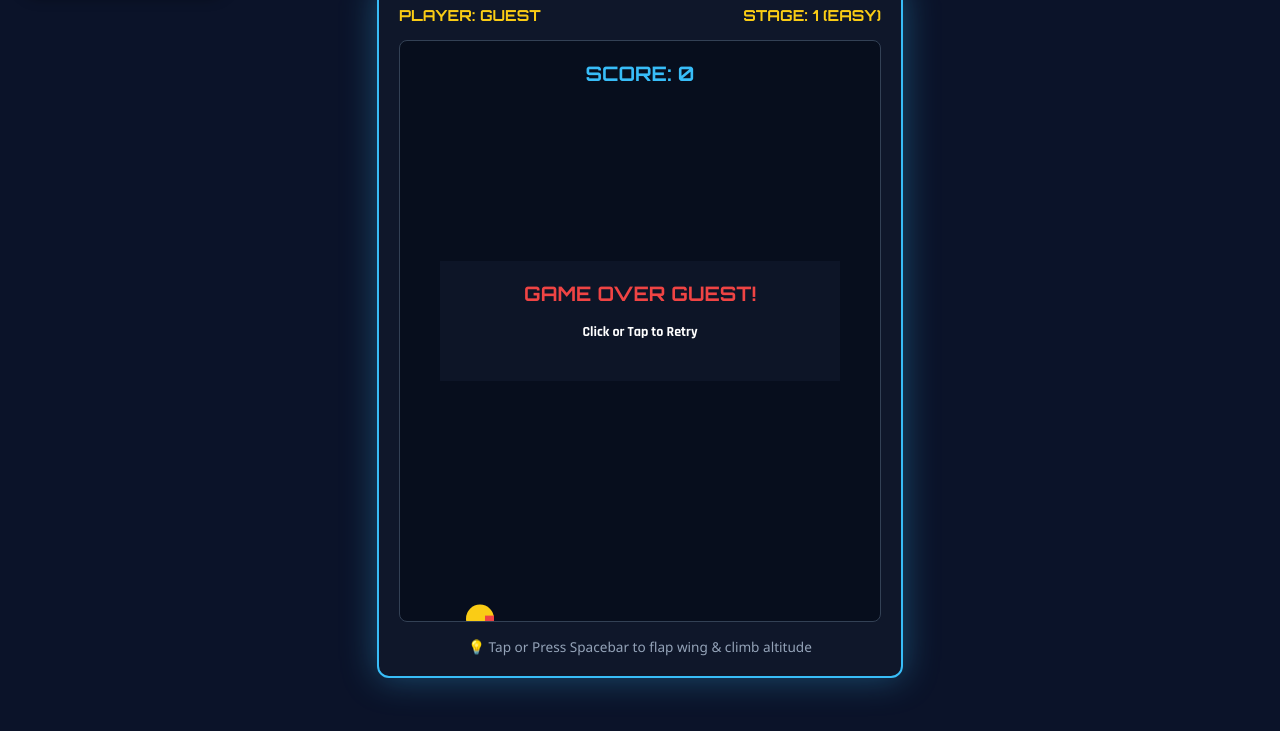
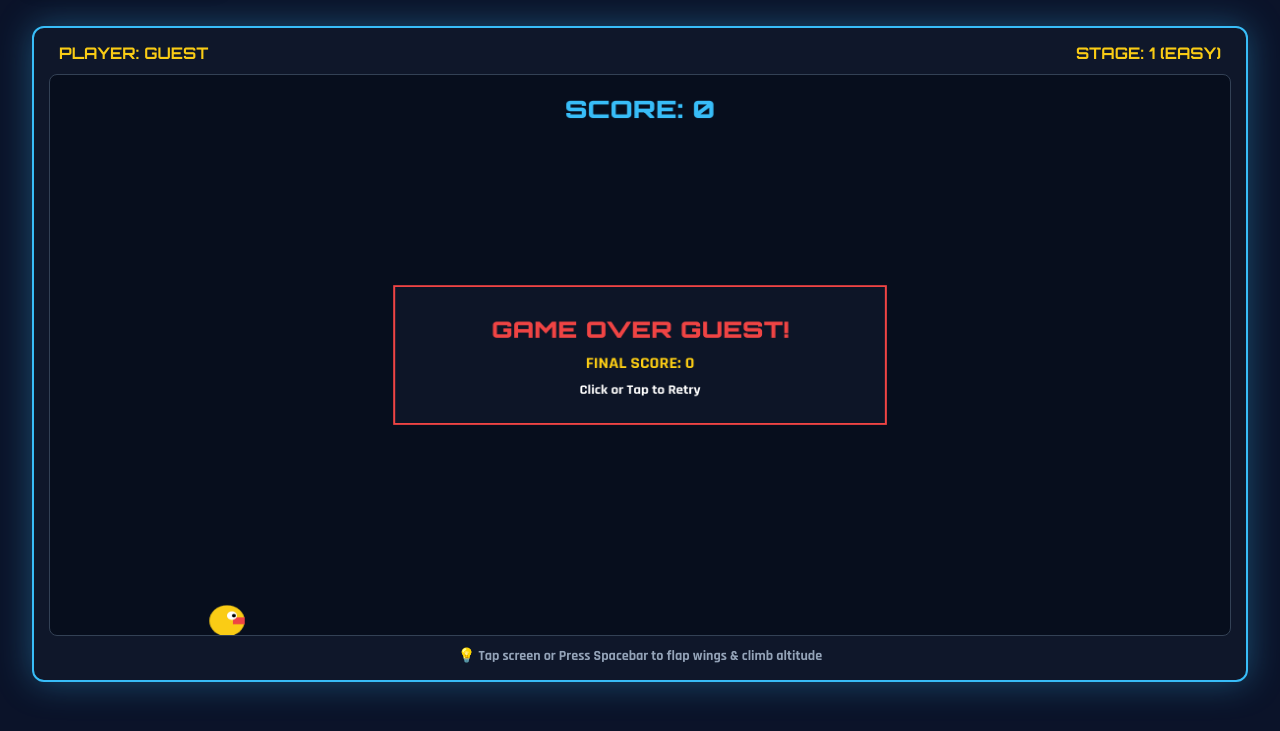
Before and after one commit to krde-hue/SBHUB.2026, a plain HTML site: page flappy.html in a window 1280 px wide. Shown: the part 69-800 px from the top of the page. Drawn offline with Linux system fonts and the light colour scheme.

Commit message:
Update flappy.html

```diff
--- a/flappy.html
+++ b/flappy.html
@@ -25,11 +25,12 @@
             align-items: center;
             justify-content: center;
             overflow: hidden;
+            padding: 20px;
         }
 
         .header-bar {
             position: absolute;
-            top: 20px;
+            top: 15px;
             left: 20px;
             right: 20px;
             display: flex;
@@ -51,17 +52,21 @@
             box-shadow: 0 4px 14px rgba(0, 0, 0, 0.4);
         }
 
+        /* FULL EXPANDED CONTAINER MATCHING THE YELLOW BOX AREA */
         .game-card {
             background: #0f172a;
             border: 2px solid #38bdf8;
             border-radius: 12px;
             box-shadow: 0 0 35px rgba(56, 189, 248, 0.35);
-            padding: 20px;
+            padding: 15px;
             display: flex;
             flex-direction: column;
             align-items: center;
-            gap: 15px;
-            max-width: 95vw;
+            justify-content: space-between;
+            width: 95vw;
+            height: 82vh;
+            margin-top: 45px;
+            position: relative;
         }
 
         canvas {
@@ -70,6 +75,9 @@
             border: 1.5px solid #334155;
             cursor: pointer;
             touch-action: none;
+            width: 100%;
+            height: calc(100% - 60px);
+            display: block;
         }
 
         .hud-row {
@@ -77,8 +85,17 @@
             justify-content: space-between;
             width: 100%;
             font-family: 'Orbitron', sans-serif;
-            font-size: 0.95rem;
+            font-size: 1rem;
             color: #facc15;
+            padding: 0 10px;
+        }
+
+        .instructions-hint {
+            font-size: 0.88rem;
+            color: #94a3b8;
+            text-align: center;
+            font-family: 'Rajdhani', sans-serif;
+            font-weight: 700;
         }
     </style>
 </head>
@@ -95,10 +112,10 @@
             <span id="stage-display">STAGE: 1 (EASY)</span>
         </div>
 
-        <canvas id="flappyCanvas" width="480" height="580"></canvas>
+        <canvas id="flappyCanvas" width="1200" height="650"></canvas>
 
-        <div style="font-size: 0.85rem; color: #94a3b8; text-align: center;">
-            💡 Tap or Press Spacebar to flap wing & climb altitude
+        <div class="instructions-hint">
+            💡 Tap screen or Press Spacebar to flap wings & climb altitude
         </div>
     </div>
 
@@ -124,17 +141,17 @@
         let score = 0;
         let stage = 1;
         let gameOver = false;
-        let speed = 2.2;
-        let gapSize = 140;
+        let speed = 2.8;
+        let gapSize = 170;
 
-        const bird = { x: 80, y: 250, radius: 14, dy: 0, gravity: 0.42, jump: -8.0 };
+        const bird = { x: 180, y: 300, radius: 18, dy: 0, gravity: 0.45, jump: -9.0 };
         let pipes = [];
         let frame = 0;
 
         function flap() {
             if (gameOver) {
-                score = 0; stage = 1; speed = 2.2; gapSize = 140; gameOver = false;
-                pipes = []; bird.y = 250; bird.dy = 0;
+                score = 0; stage = 1; speed = 2.8; gapSize = 170; gameOver = false;
+                pipes = []; bird.y = 300; bird.dy = 0;
                 return;
             }
             bird.dy = bird.jump;
@@ -142,13 +159,13 @@
 
         canvas.onclick = flap;
         canvas.ontouchstart = (e) => { e.preventDefault(); flap(); };
-        window.onkeydown = (e) => { if (['Space', 'ArrowUp'].includes(e.code)) flap(); };
+        window.onkeydown = (e) => { if (['Space', 'ArrowUp', 'KeyW'].includes(e.code)) flap(); };
 
         function updateStage() {
-            if (score >= 3000) { stage = 5; speed = 3.8; gapSize = 95; }
-            else if (score >= 2000) { stage = 4; speed = 3.4; gapSize = 105; }
-            else if (score >= 1200) { stage = 3; speed = 3.0; gapSize = 115; }
-            else if (score >= 500) { stage = 2; speed = 2.6; gapSize = 125; }
+            if (score >= 3000) { stage = 5; speed = 4.8; gapSize = 120; }
+            else if (score >= 2000) { stage = 4; speed = 4.2; gapSize = 130; }
+            else if (score >= 1200) { stage = 3; speed = 3.6; gapSize = 140; }
+            else if (score >= 500) { stage = 2; speed = 3.2; gapSize = 155; }
 
             const stageNames = ["EASY", "NORMAL", "MEDIUM", "HARD", "EXPERT"];
             document.getElementById('stage-display').textContent = `STAGE: ${stage} (${stageNames[stage-1]})`;
@@ -167,21 +184,24 @@
                     db.ref(`flappy_leaderboard/${currentUser}`).transaction(curr => Math.max(curr || 0, score));
                 }
 
-                if (frame % Math.floor(100 / (speed * 0.5)) === 0) {
-                    let topH = Math.floor(Math.random() * (canvas.height - gapSize - 100)) + 30;
+                if (frame % Math.floor(110 / (speed * 0.45)) === 0) {
+                    let topH = Math.floor(Math.random() * (canvas.height - gapSize - 120)) + 40;
                     pipes.push({ x: canvas.width, top: topH, bottom: topH + gapSize, passed: false });
                 }
 
                 for (let i = pipes.length - 1; i >= 0; i--) {
                     let p = pipes[i]; p.x -= speed;
 
-                    // Draw Pipe Obstacles
+                    // Draw Pipe Obstacles with End Caps
                     ctx.fillStyle = '#22c55e';
-                    ctx.fillRect(p.x, 0, 42, p.top);
-                    ctx.fillRect(p.x, p.bottom, 42, canvas.height - p.bottom);
+                    ctx.fillRect(p.x, 0, 60, p.top);
+                    ctx.fillRect(p.x - 4, p.top - 20, 68, 20); // Top Cap
+
+                    ctx.fillRect(p.x, p.bottom, 60, canvas.height - p.bottom);
+                    ctx.fillRect(p.x - 4, p.bottom, 68, 20); // Bottom Cap
 
                     // Collision Check
-                    if (bird.x + bird.radius > p.x && bird.x - bird.radius < p.x + 42) {
+                    if (bird.x + bird.radius > p.x - 4 && bird.x - bird.radius < p.x + 64) {
                         if (bird.y - bird.radius < p.top || bird.y + bird.radius > p.bottom) {
                             gameOver = true;
                             db.ref(`flappy_leaderboard/${currentUser}`).transaction(curr => Math.max(curr || 0, score));
@@ -194,24 +214,32 @@
                         updateStage();
                     }
 
-                    if (p.x < -50) pipes.splice(i, 1);
+                    if (p.x < -80) pipes.splice(i, 1);
                 }
             }
 
             // Draw Flappy Bird
             ctx.fillStyle = '#facc15'; ctx.beginPath(); ctx.arc(bird.x, bird.y, bird.radius, 0, Math.PI * 2); ctx.fill();
-            ctx.fillStyle = '#ef4444'; ctx.fillRect(bird.x + 5, bird.y - 3, 9, 6);
+            ctx.fillStyle = '#ef4444'; ctx.fillRect(bird.x + 6, bird.y - 4, 12, 8); // Beak
+            ctx.fillStyle = '#ffffff'; ctx.beginPath(); ctx.arc(bird.x + 5, bird.y - 6, 5, 0, Math.PI * 2); ctx.fill(); // Eye
+            ctx.fillStyle = '#000000'; ctx.beginPath(); ctx.arc(bird.x + 7, bird.y - 6, 2, 0, Math.PI * 2); ctx.fill();
 
-            // Draw Score
-            ctx.font = '700 20px Orbitron, sans-serif'; ctx.fillStyle = '#38bdf8'; ctx.textAlign = 'center';
-            ctx.fillText(`SCORE: ${score}`, canvas.width / 2, 40);
+            // Draw Realtime Score HUD
+            ctx.font = '900 28px Orbitron, sans-serif'; ctx.fillStyle = '#38bdf8'; ctx.textAlign = 'center';
+            ctx.fillText(`SCORE: ${score}`, canvas.width / 2, 50);
 
             if (gameOver) {
-                ctx.fillStyle = 'rgba(15, 23, 42, 0.85)'; ctx.fillRect(40, 220, 400, 120);
-                ctx.fillStyle = '#ef4444'; ctx.font = '700 20px Orbitron, sans-serif';
-                ctx.fillText(`GAME OVER ${currentUser}!`, canvas.width / 2, 260);
-                ctx.fillStyle = '#ffffff'; ctx.font = '14px Rajdhani, sans-serif';
-                ctx.fillText('Click or Tap to Retry', canvas.width / 2, 295);
+                ctx.fillStyle = 'rgba(15, 23, 42, 0.88)'; ctx.fillRect(canvas.width / 2 - 250, canvas.height / 2 - 80, 500, 160);
+                ctx.strokeStyle = '#ef4444'; ctx.lineWidth = 2; ctx.strokeRect(canvas.width / 2 - 250, canvas.height / 2 - 80, 500, 160);
+
+                ctx.fillStyle = '#ef4444'; ctx.font = '900 26px Orbitron, sans-serif';
+                ctx.fillText(`GAME OVER ${currentUser}!`, canvas.width / 2, canvas.height / 2 - 20);
+
+                ctx.fillStyle = '#facc15'; ctx.font = '700 18px Rajdhani, sans-serif';
+                ctx.fillText(`FINAL SCORE: ${score}`, canvas.width / 2, canvas.height / 2 + 15);
+
+                ctx.fillStyle = '#ffffff'; ctx.font = '600 15px Rajdhani, sans-serif';
+                ctx.fillText('Click or Tap to Retry', canvas.width / 2, canvas.height / 2 + 45);
             }
 
             requestAnimationFrame(loop);
```
